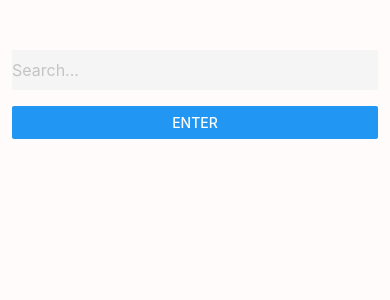
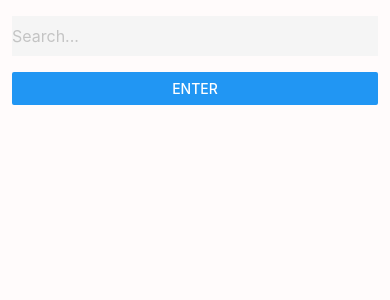
Before and after one commit to IbraimBarrios/MobileApp, a React Native app: screen / in a window 390 px wide. Shown: the top 300 px of the page. Built offline with nearby package versions, Linux system fonts and the light colour scheme.

Commit message:
Change padding

```diff
--- a/src/views/TodoListScreen/index.tsx
+++ b/src/views/TodoListScreen/index.tsx
@@ -36,7 +36,7 @@ const styles = StyleSheet.create({
   container: {
     flex: 1,
     backgroundColor: '#FFFBFB',
-    paddingTop: 50,
+    paddingTop: 16,
     paddingBottom: 16,
     paddingLeft: 12,
     paddingRight: 12,
```
